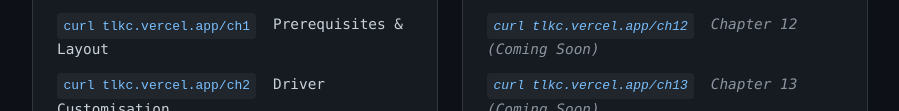
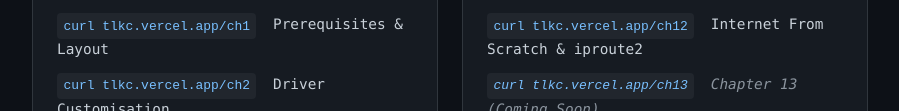
Before and after one commit to discoveryos/tlkc-site, a website: page views/index.html in a window 1280 px wide. Shown: the part 650-761 px from the top of the page, without its empty margins (190-1089 px from the left). Drawn offline with Linux system fonts and the light colour scheme.

Commit message:
Fix web dashboard UI for Chapter 12 using sed stream replacement

```diff
--- a/views/index.html
+++ b/views/index.html
@@ -103,7 +103,7 @@
         <h3 class="advanced-header">🔥 TLKC Advanced <span class="badge">Ch 12+</span></h3>
         <p>Scale your custom Linux distribution to production standards. These upcoming advanced modules will expand into system optimization, networking structures, and security layers.</p>
         <ul>
-            <li class="future-ch"><code>curl tlkc.vercel.app/ch12</code> Chapter 12 (Coming Soon)</li>
+            <li><code>curl tlkc.vercel.app/ch12</code> Internet From Scratch & iproute2</li>
             <li class="future-ch"><code>curl tlkc.vercel.app/ch13</code> Chapter 13 (Coming Soon)</li>
             <li class="future-ch"><code>curl tlkc.vercel.app/ch14</code> Chapter 14 (Coming Soon)</li>
             <li class="future-ch"><code>curl tlkc.vercel.app/ch15</code> Chapter 15 (Coming Soon)</li>
```
